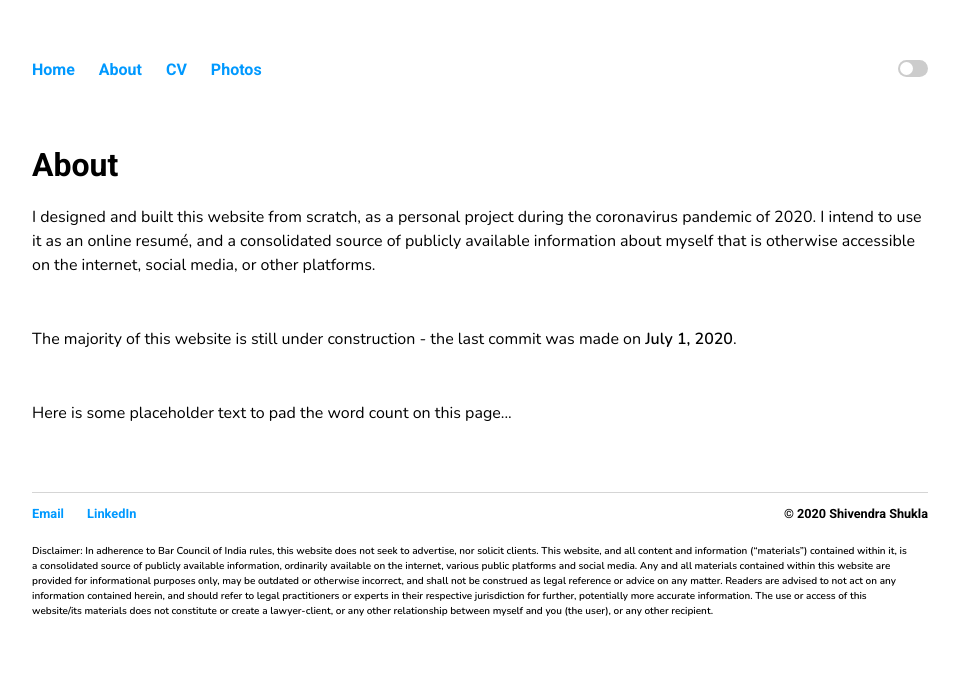
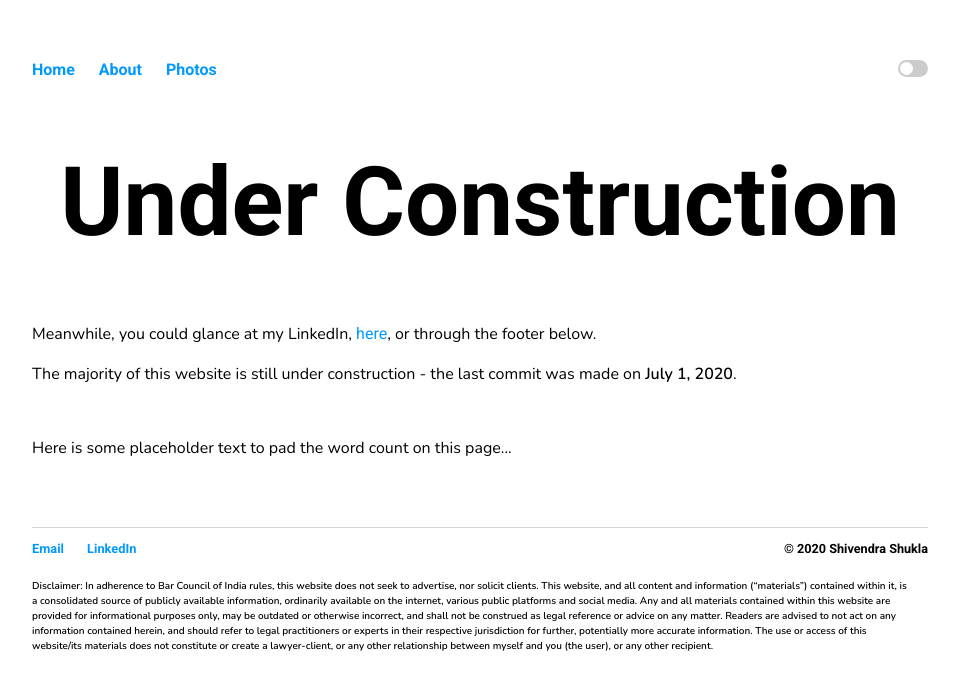
Before and after one commit to thatshivendrashukla/thatshivendrashukla.github.io, a Jekyll site: the page built from about/index.html, in a window 1280 px wide. Shown: the top 690 px of the page, without its empty margins (160-1119 px from the left). Built offline with Jekyll 4.4.1, drawn with Linux system fonts in a browser that asks for light colours.

Commit message:
sitemap restructuring

```diff
--- a/_layouts/default.html
+++ b/_layouts/default.html
@@ -7,7 +7,6 @@
 				<ul>
 	        		<li><a href="/">Home</a></li>
 					<li><a href="/about">About</a></li>
-					<li><a href="/cv">CV</a></li>
 					<!--<li><a href="/publications">Articles</a></li>-->
 					<li><a href="/photography">Photos</a></li>
 					<div class="theme-switch-wrapper"><label class="theme-switch" for="checkbox"><input type="checkbox" id="checkbox" /><span class="slider round"></span></label><!--<span style="margin-left: 10px; font-family: 'Roboto', sans-serif; line-height: 115%">Dark Mode</span>-->{% include darkmode.html %}</div>
--- a/about/index.html
+++ b/about/index.html
@@ -1,11 +1,11 @@
 ---
 layout: default
 title: About | Shivendra Shukla
-description:
+description: About Shivendra Shukla
 ---
 <div class="blurb">
-	<h1>About</h1>
-	<p>I designed and built this website from scratch, as a personal project during the coronavirus pandemic of 2020. I intend to use it as an online resum&eacute;, and a consolidated source of publicly available information about myself that is otherwise accessible on the internet, social media, or other platforms.</p>
+	<h1 style="text-align: center; font-size:6em;">Under Construction</h1>
+	<p>Meanwhile, you could glance at my LinkedIn, <a href="https://linkedin.com/in/thatshivendrashukla">here</a>, or through the footer below.</span>
 	<br>
 	<p>The majority of this website is still under construction - the last commit was made on <b>July 1, 2020</b>.</p>
 	<br>
```
Also changed, not shown: cv/index.html (deleted, +0 -9 lines).
